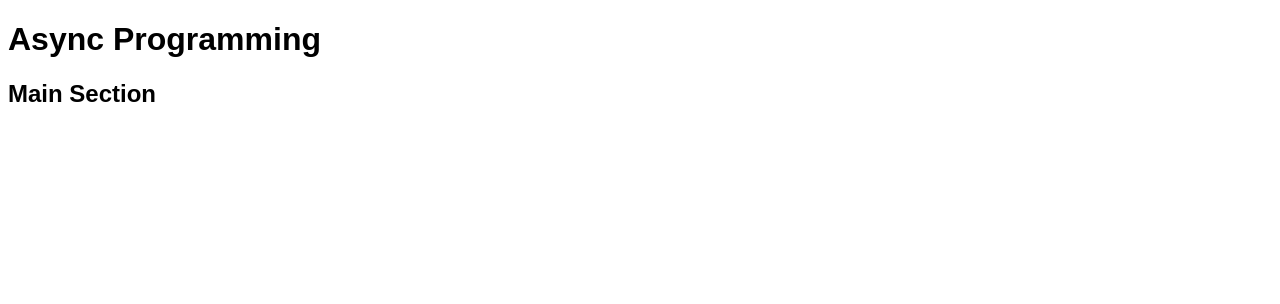
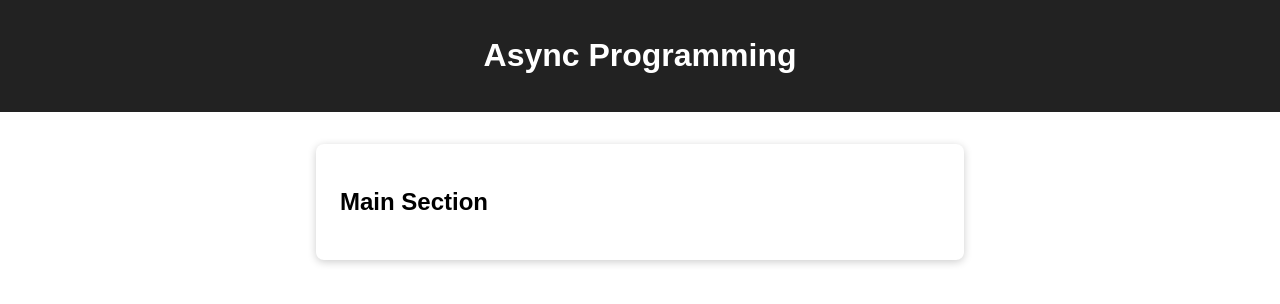
Before and after one commit to Line0014/async-exercise, a plain HTML site: page index.html in a window 1280 px wide. Drawn offline with Linux system fonts and the light colour scheme.

Commit message:
Added some CSS to make it good looking

```diff
--- a/css/main.css
+++ b/css/main.css
@@ -1,4 +1,32 @@
 body {
   font-family: sans-serif;
-  transition: background-color 0.5s;
+  margin: 0;
+  min-height: 100vh;
 }
+
+header {
+  background-color: #222;
+  color: #fff;
+  padding: 1rem 2rem;
+  text-align: center;
+}
+
+header h1:hover {
+  color: #ffd700;
+}
+
+main {
+  max-width: 600px;
+  margin: 2rem auto;
+  padding: 1.5rem;
+  background-color: #fff;
+  border-radius: 8px;
+  box-shadow: 0 2px 8px rgba(0, 0, 0, 0.2);
+}
+
+main p {
+  font-size: 1.1rem;
+  line-height: 1.5;
+  padding: 0.5rem;
+  border-bottom: 1px solid #eee;
+}
```
